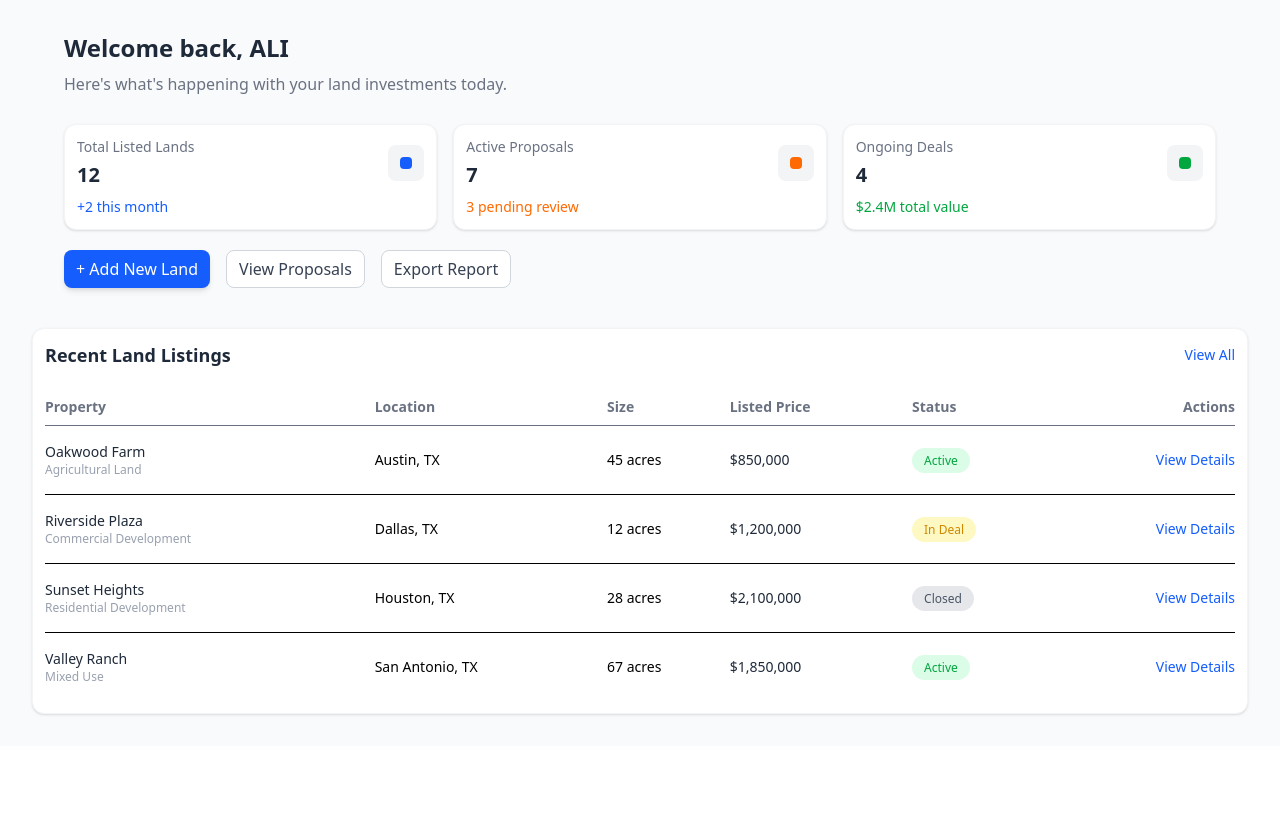
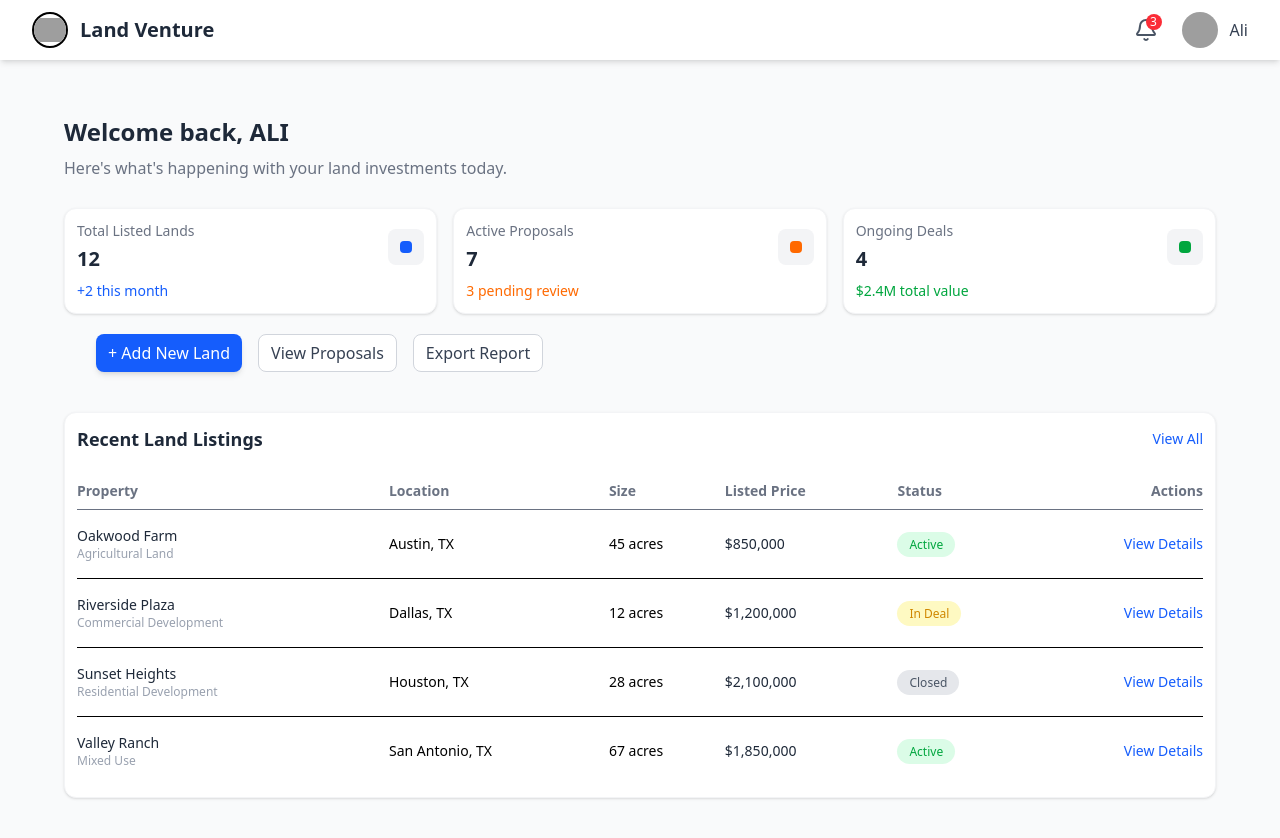
Before and after one commit to Raja-Ali11/JV-Agreement, a Next.js app: page /landOwner/dashboard in a window 1280 px wide. Shown: the top 838 px of the page. Before the commit the page ends 800 px from the top, so only its background shows below. Built offline with nearby package versions, Linux system fonts and the light colour scheme; grey boxes are pictures that could not be loaded.

Commit message:
Added LandOwner Nav and layout

```diff
--- /dev/null
+++ b/app/components/landownerComponents/LandownerNav.tsx
@@ -0,0 +1,107 @@
+'use client'
+import React, { useState, useRef, useEffect } from "react";
+import { Bell, Menu, X } from "lucide-react";
+
+const Navbar = () => {
+  const [isDropdownOpen, setIsDropdownOpen] = useState(false);
+  const [isMobileMenuOpen, setIsMobileMenuOpen] = useState(false);
+  const dropdownRef = useRef<HTMLDivElement>(null);
+
+  // Close dropdown when clicking outside
+  useEffect(() => {
+    const handleClickOutside = (event: MouseEvent) => {
+      if (dropdownRef.current && !dropdownRef.current.contains(event.target as Node)) {
+        setIsDropdownOpen(false);
+      }
+    };
+    document.addEventListener("mousedown", handleClickOutside);
+    return () => document.removeEventListener("mousedown", handleClickOutside);
+  }, []);
+
+  return (
+    <nav className="w-full bg-white shadow-md px-4 md:px-8 py-3 flex items-center justify-between">
+
+      {/* Left Side */}
+      <div className="flex items-center gap-3">
+        <img src="/logo.png" alt="logo" className="w-9 h-9 object-contain border-2 rounded-full" />
+        <h1 className="text-lg md:text-xl font-semibold text-gray-800">
+          Land Venture
+        </h1>
+      </div>
+
+      {/* Right Side Desktop */}
+      <div className="hidden md:flex items-center gap-6 relative">
+
+        {/* Notification */}
+        <button className="relative">
+          <Bell className="w-6 h-6 text-gray-600 cursor-pointer" />
+          <span className="absolute -top-1 -right-1 bg-red-500 text-white text-xs w-4 h-4 flex items-center justify-center rounded-full">
+            3
+          </span>
+        </button>
+
+        {/* User */}
+        <div
+          className="flex items-center gap-3 cursor-pointer"
+          onClick={() => setIsDropdownOpen(!isDropdownOpen)}
+          ref={dropdownRef}
+        >
+          <img
+            src="/user.png"
+            alt="user"
+            className="w-9 h-9 rounded-full object-cover"
+          />
+          <span className="text-gray-700 font-medium">Ali</span>
+
+          {/* Dropdown */}
+          {isDropdownOpen && (
+            <div className="absolute right-0 top-12 w-40 bg-white shadow-lg rounded-lg py-2 border">
+              <button className="block w-full text-left px-4 py-2 hover:bg-gray-100">
+                Settings
+              </button>
+              <button className="block w-full text-left px-4 py-2 hover:bg-gray-100 text-red-500">
+                Logout
+              </button>
+            </div>
+          )}
+        </div>
+      </div>
+
+      {/* Mobile Menu Button */}
+      <div className="md:hidden">
+        <button onClick={() => setIsMobileMenuOpen(!isMobileMenuOpen)}>
+          {isMobileMenuOpen ? (
+            <X className="w-6 h-6 text-gray-700" />
+          ) : (
+            <Menu className="w-6 h-6 text-gray-700" />
+          )}
+        </button>
+      </div>
+
+      {/* Mobile Dropdown Menu */}
+      {isMobileMenuOpen && (
+        <div className="absolute top-16 right-4 bg-white shadow-lg rounded-lg p-4 w-52 md:hidden">
+          <div className="flex items-center gap-3 mb-4">
+            <img
+              src="/user.png"
+              alt="user"
+              className="w-8 h-8 rounded-full"
+            />
+            <span className="font-medium">ALI</span>
+          </div>
+          <button className="block w-full text-left py-2 hover:text-blue-600">
+            Notifications
+          </button>
+          <button className="block w-full text-left py-2 hover:text-blue-600">
+            Settings
+          </button>
+          <button className="block w-full text-left py-2 text-red-500">
+            Logout
+          </button>
+        </div>
+      )}
+    </nav>
+  );
+};
+
+export default Navbar;
--- /dev/null
+++ b/app/landOwner/layout.tsx
@@ -0,0 +1,17 @@
+import Navbar from "../components/landownerComponents/LandownerNav";
+
+export default function LandOwnerLayout({
+    children,
+}: {
+    children: React.ReactNode;
+}) {
+    return(
+        <div className="min-h-screen bg-gray-50">
+            <Navbar />
+
+            <main className="w-full px-4 md:px-8 py-6">
+                {children}
+            </main>
+        </div>
+    )
+}
--- /dev/null
+++ b/app/landOwner/page.tsx
@@ -0,0 +1,6 @@
+import { redirect } from "next/navigation";
+
+export default function LandOwnerPage() {
+  redirect("/landOwner/dashboard");
+  return null;
+}
```
